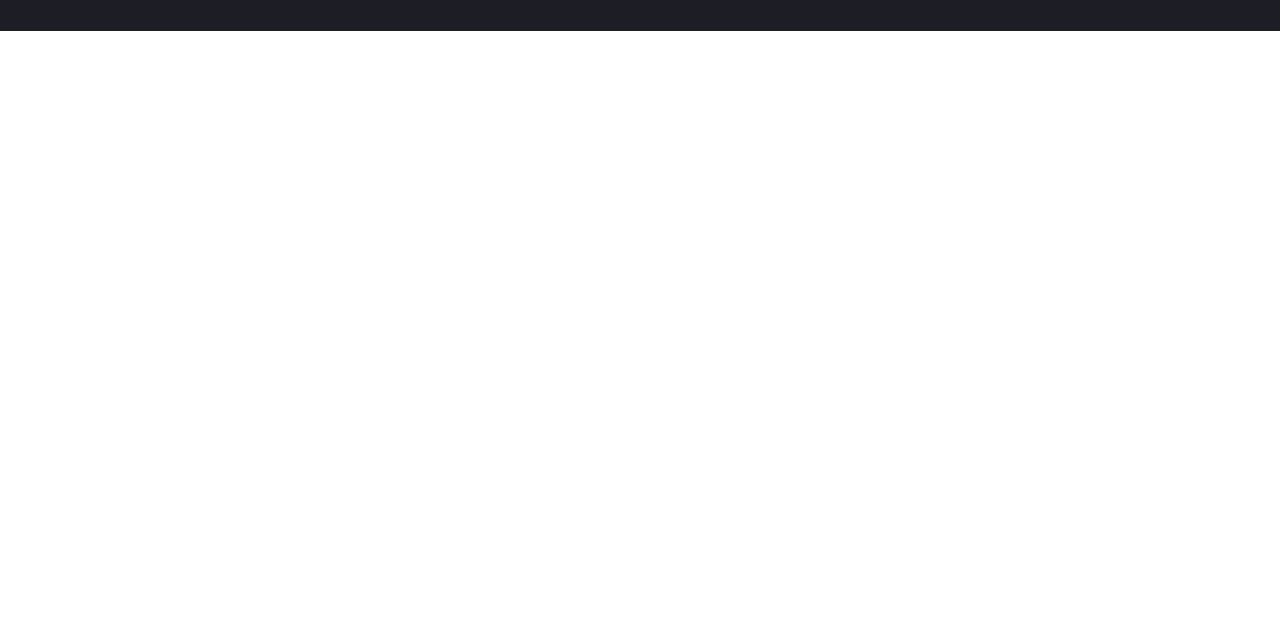
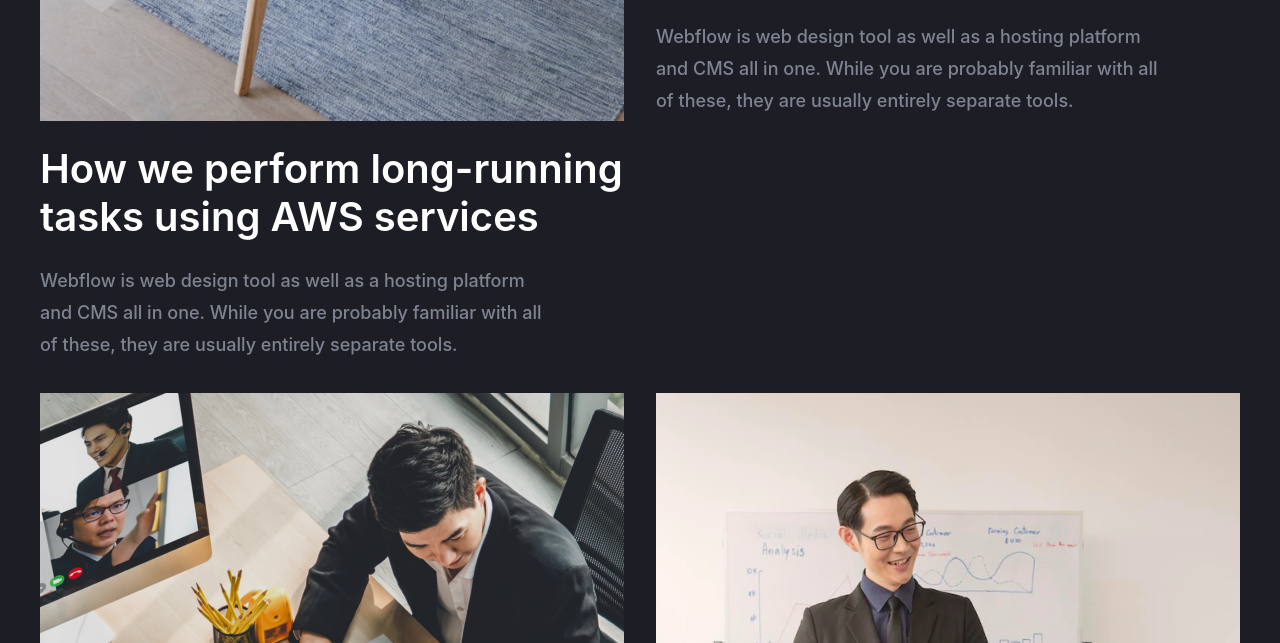
Before and after one commit to hagiskawww/coca, a website built with Vite: page src/blog.html in a window 1280 px wide. Shown: the part 2157-2800 px from the top of the page. Before the commit the page ends 2188 px from the top, so only its background shows below. Built offline with nearby package versions, Linux system fonts and the light colour scheme; a web font is replaced by a local one.

Commit message:
add last section

```diff
--- a/src/assets/scss/blog.scss
+++ b/src/assets/scss/blog.scss
@@ -5,4 +5,5 @@
 // components
 @import './components/header';
 @import "./components/blog/active";
+@import "./components/blog/cards";
 @import './components/footer';
--- /dev/null
+++ b/src/assets/scss/components/blog/cards.scss
@@ -0,0 +1,48 @@
+.cards {
+  padding: 120px 0;
+  background: rgb(29, 30, 37);
+
+  &__list {
+    display: flex;
+    flex-wrap: wrap;
+
+    gap: 32px;
+  }
+
+  &__item {
+    display: flex;
+    flex-direction: column;
+    gap: 24px;
+
+  }
+
+  &__img {
+  }
+
+  &__title {
+    max-width: 583px;
+
+    color: rgb(255, 255, 255);
+    font-size: 40px;
+    font-weight: 600;
+    line-height: 120%;
+    text-align: left;
+
+    transition: var(--transition);
+
+    &:hover {
+      text-decoration: underline;
+    }
+  }
+
+  &__descr {
+    max-width: 515px;
+
+    color: rgb(126, 132, 146);
+    font-size: 18px;
+    font-weight: 500;
+    line-height: 32px;
+    text-align: left;
+
+  }
+}
--- a/src/blog.html
+++ b/src/blog.html
@@ -8,6 +8,7 @@
 <div class="overlay"></div>
 <load src="./html/components/header.html" title="Blog"/>
 <load src="./html/components/blog/active.html"/>
+<load src="./html/components/blog/cards.html"/>
 
 <load src="./html/components/footer.html" />
 <script type="module" src="js/blog.js"></script>
--- /dev/null
+++ b/src/html/components/blog/cards.html
@@ -0,0 +1,42 @@
+<section class="cards">
+  <div class="container cards__container">
+    <ul class="cards__list">
+      <li class="cards__item">
+        <img class="cards__img" src="/assets/image/Rectangle%2034.png">
+        <h3 class="cards__title">
+          How we perform long-running tasks using AWS services
+        </h3>
+        <p class="cards__descr">
+          Webflow is web design tool as well as a hosting platform and CMS all in one. While you are probably familiar with all of these, they are usually entirely separate tools.
+        </p>
+      </li>
+      <li class="cards__item">
+        <img class="cards__img" src="/assets/image/placeBlog.png">
+        <h3 class="cards__title">
+          How we perform long-running tasks using AWS services
+        </h3>
+        <p class="cards__descr">
+          Webflow is web design tool as well as a hosting platform and CMS all in one. While you are probably familiar with all of these, they are usually entirely separate tools.
+        </p>
+      </li>
+      <li class="cards__item">
+        <img class="cards__img" src="/assets/image/placeBlog2.png">
+        <h3 class="cards__title">
+          How we perform long-running tasks using AWS services
+        </h3>
+        <p class="cards__descr">
+          Webflow is web design tool as well as a hosting platform and CMS all in one. While you are probably familiar with all of these, they are usually entirely separate tools.
+        </p>
+      </li>
+      <li class="cards__item">
+        <img class="cards__img" src="/assets/image/blog.png">
+        <h3 class="cards__title">
+          How we perform long-running tasks using AWS services
+        </h3>
+        <p class="cards__descr">
+          Webflow is web design tool as well as a hosting platform and CMS all in one. While you are probably familiar with all of these, they are usually entirely separate tools.
+        </p>
+      </li>
+    </ul>
+  </div>
+</section>
```
Also changed, not shown: src/assets/image/Rectangle 34.png (added), src/assets/image/blog.png (added), src/assets/image/placeBlog.png (added), src/assets/image/placeBlog2.png (added).
